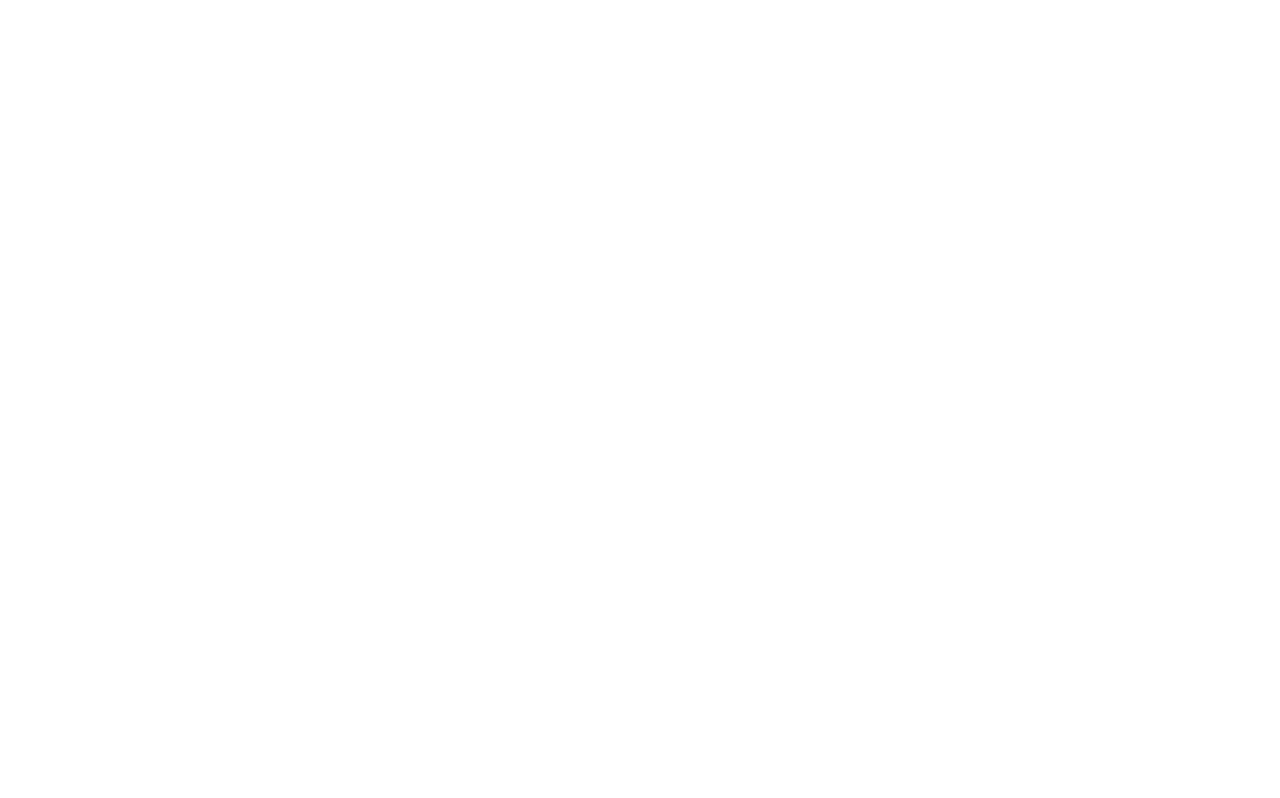
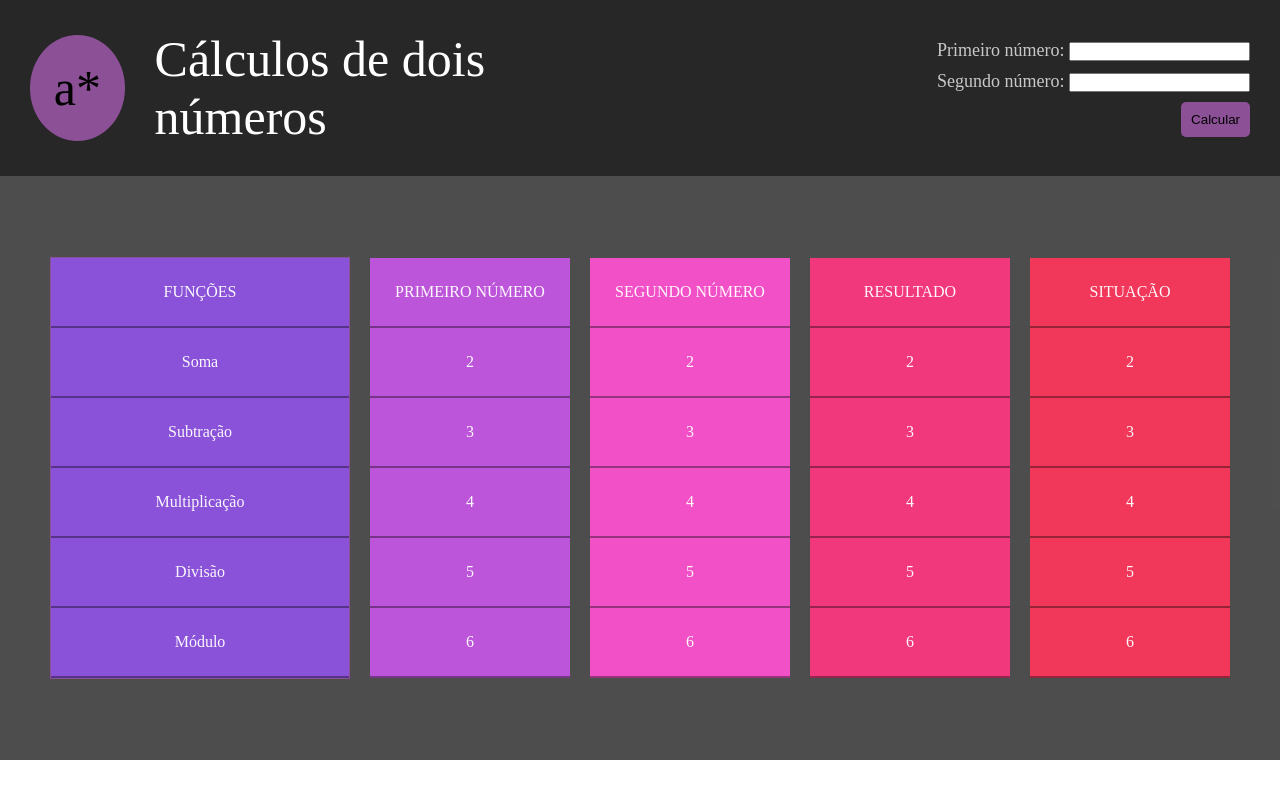
Before and after one commit to GushiGustavo01/Javascript, a plain HTML site: page DOM/Programas/SomaDeNumeros/index.html in a window 1280 px wide. Drawn offline with Linux system fonts and the light colour scheme.

Commit message:
Criando
Layout site

```diff
--- a/DOM/Programas/SomaDeNumeros/index.html
+++ b/DOM/Programas/SomaDeNumeros/index.html
@@ -7,6 +7,73 @@
     <title>Cálculo de dois números</title>
 </head>
 <body>
+    <main>
+        <section id="container1">
+            <div id="div1">
+                <span id="logo">a*</span>
+                <span id="nomeP">Cálculos de dois números</span>
+            </div>
+            <div id="div2">
+                <div>
+                    <label for="">Primeiro número:</label>
+                    <input type="number" name="" id="">
+                </div>
+                <div>
+                    <label for="">Segundo número:</label>
+                    <input type="number" name="" id="">
+                </div>
+                <button>Calcular</button>
+            </div>
+        </section>
+        <section id="container2">
+            <div id="coluna1">
+                <p>Funções</p>
+                <p>Soma</p>
+                <p>Subtração</p>
+                <p>Multiplicação</p>
+                <p>Divisão</p>
+                <p>Módulo</p>
+            </div>
+            <div id="coluna2">
+                <p>Primeiro Número</p>
+                <p>2</p>
+                <p>3</p>
+                <p>4</p>
+                <p>5</p>
+                <p>6</p>
+            </div>
+
+            <div id="coluna3">
+                <p>Segundo Número</p>
+                <p>2</p>
+                <p>3</p>
+                <p>4</p>
+                <p>5</p>
+                <p>6</p>
+            </div>
+
+            <div id="coluna4">
+                <p>Resultado</p>
+                <p>2</p>
+                <p>3</p>
+                <p>4</p>
+                <p>5</p>
+                <p>6</p>
+            </div>
+
+            <div id="coluna5">
+                <p>Situação</p>
+                <p>2</p>
+                <p>3</p>
+                <p>4</p>
+                <p>5</p>
+                <p>6</p>
+            </div>
+
+
+
+        </section>
+    </main>
 
 </body>
 </html>
--- a/DOM/Programas/SomaDeNumeros/style.css
+++ b/DOM/Programas/SomaDeNumeros/style.css
@@ -0,0 +1,126 @@
+:root{
+    --cor1:#8A52D9;
+    --cor2:#BC55D9;
+    --cor3:#F250C7;
+    --cor4:#F2387C;
+    --cor5:#F2385A;
+    --cor6:#272727;
+    --cor7:#8C5096;
+}
+*{
+    padding: 0;
+    margin: 0;
+    box-sizing: border-box;
+    outline: none;
+}
+
+main{
+
+    height: 100vh;
+
+}
+
+#container1{
+    background-color: var(--cor6);
+    padding: 30px ;
+    display: flex;
+    justify-content: space-between;
+
+}
+
+#div1{
+
+    display: flex;
+    justify-content: center;
+    align-items: center;
+}
+#logo{
+    background-color:var(--cor7);
+    padding: 4%;
+    border-radius: 50%;
+    font-size: 50px;
+
+}
+#nomeP{
+
+
+    font-size: 50px;
+    margin-left: 30px;
+    color: white;
+    font-weight: 500;
+}
+#div2{
+
+    display: flex;
+    flex-direction: column;
+    justify-content: center;
+    align-items: end;
+    width: 350px;
+    gap: 10px;
+    color: rgba(255, 255, 255, 0.746);
+    font-size: 18px;
+
+
+}
+#div2 > button{
+    padding: 10px;
+    cursor: pointer;
+    color: black;
+    border-radius: 5px;
+    border: none;
+    background-color: var(--cor7);
+    font-weight: 500;
+
+}
+#div2 > button:hover{
+
+background-color: #8b509629;
+
+}
+
+#container2{
+    padding: 30px;
+
+    height: 73%;
+    display: flex;
+    justify-content: center;
+    align-items: center;
+    gap: 20px;
+    background-color: #272727d1;
+}
+
+p{
+    border-bottom: 2px solid rgba(0, 0, 0, 0.376);
+     color: rgba(255, 255, 255, 0.956);
+     text-align: center;
+     padding: 25px;
+}
+ div > p:nth-child(1){
+    font-size: 16px;
+    font-weight: 500;
+    text-transform: uppercase;
+ }
+
+#coluna1{
+    border:1px solid #8C5096;
+    width: 300px;
+    background-color: var(--cor1);
+    opacity: 1;
+
+}
+#coluna2{
+    background-color: var(--cor2);
+    width: 200px;
+}
+#coluna3{
+    background-color: var(--cor3);
+    width: 200px;
+}
+#coluna4{
+    background-color: var(--cor4);
+    width: 200px;
+}
+#coluna5{
+    background-color: var(--cor5);
+    width: 200px;
+}
```
